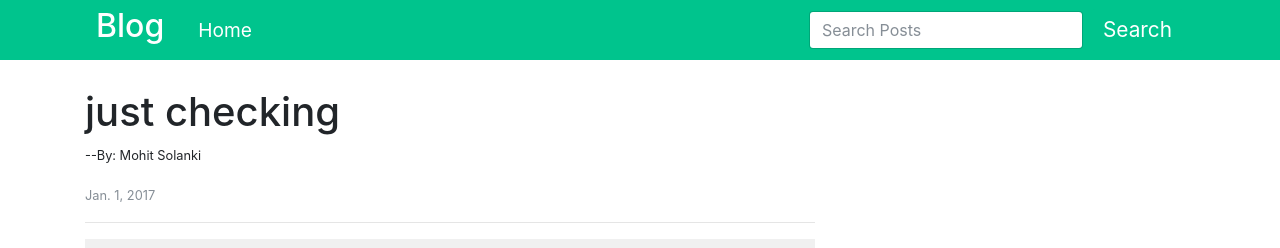
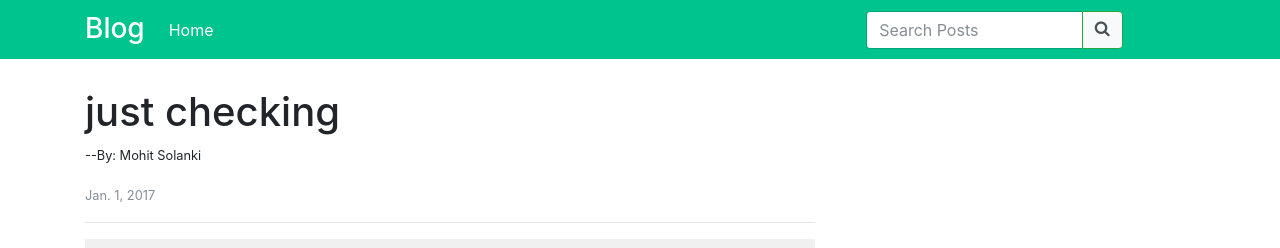
Before and after one commit to mohi7solanki/Django-Blog, a Django app: a page that uses posts/templates/posts/base.html in a window 1280 px wide. Shown: the top 248 px of the page. Run offline with Django 3.2, Linux system fonts and the light colour scheme; data comes from the database, SQL or seed files in the repository; both versions use the stored data as it was after the commit; some libraries are stand-ins or nearby versions.

Commit message:
minor fixes

```diff
--- a/posts/static/posts/css/hello.js
+++ /dev/null
@@ -1 +0,0 @@
-alert("Hello");
--- a/posts/static/posts/css/styles.css
+++ b/posts/static/posts/css/styles.css
@@ -4,9 +4,13 @@ color:#00c48d;
 
 body {
     padding-top: 90px;
-  }
+}
 
-.btn{
+.navbar{
+  background-color:#00c48d;
+}
+
+.btn:not(.danger){
 background-color:#00c48d;
 border:none;
 }
@@ -16,19 +20,13 @@ a:hover {
     text-decoration:none;
 }
 
-.btn:hover{
+.btn:hover:not(.danger){
 background-color:#00c48d;
 border:none;
 }
 
 a{
 color:white;
-}
-
-#search_button{
-color:white;
-font-size: 130%;
-
 }
 
 .page-link{
@@ -41,27 +39,6 @@ font-size: 130%;
   background-color: #00c48d;
 }
 
-.navbar {
-    background-color: #00c48d;
-    height: 60px;
-}
-
-.nav-link{
-  color: white;
-  position: relative;
-  left: 90px;
-  font-size: 120%;
-}
-
-.navbar-brand{
-  position: relative;
-  left: 80px;
-}
-
-.form-inline{
-  position: relative;
-  right: 80px;
-}
 
 img {
     width: 100%;
--- a/posts/templates/posts/base.html
+++ b/posts/templates/posts/base.html
@@ -8,6 +8,7 @@
     <link rel="stylesheet" href="https://maxcdn.bootstrapcdn.com/bootstrap/4.0.0-beta/css/bootstrap.min.css" integrity="sha384-/Y6pD6FV/Vv2HJnA6t+vslU6fwYXjCFtcEpHbNJ0lyAFsXTsjBbfaDjzALeQsN6M" crossorigin="anonymous">
     <link rel="stylesheet" href="{% static 'posts/css/styles.css' %}"/>
     <link rel="stylesheet" href="{% static 'posts/css/default.css' %}"/>
+    <link rel="stylesheet" href="https://maxcdn.bootstrapcdn.com/font-awesome/4.7.0/css/font-awesome.min.css"/>
     {% block head_extra %}{% endblock head_extra %}
 </head>
 <body>
@@ -20,7 +21,51 @@
   fjs.parentNode.insertBefore(js, fjs);
 }(document, 'script', 'facebook-jssdk'));</script>
 </div>
-<nav class="navbar fixed-top navbar-expand-lg navbar-light">
+
+<nav class="navbar navbar-expand-md fixed-top navbar-dark">
+    <div class="container">
+        <a class="navbar-brand" href="/"><span class="h3">Blog</span></a>
+      <button class="navbar-toggler" type="button" data-toggle="collapse" data-target="#navbarSupportedContent" aria-controls="navbarSupportedContent" aria-expanded="false" aria-label="Toggle navigation">
+        <span class="navbar-toggler-icon"></span>
+      </button>
+
+      <div class="collapse navbar-collapse" id="navbarSupportedContent">
+        <ul class="navbar-nav mr-auto">
+          <li class="nav-item active">
+            <a class="nav-link" href="#">Home <span class="sr-only">(current)</span></a>
+          </li>
+
+        </ul>
+        <form class="form-inline my-2 my-lg-0" method="get" action="/">
+            <div class="col-sm-10">
+                <div class="input-group">
+                  <input class="form-control mr-sm-0 border-right-0" type="text" name="q" placeholder="Search Posts" value="{{ request.GET.q }}" aria-label="Search" aria-describedby="basic-addon1">
+                  <span class="input-group-addon fa fa-search bg-light border border-success" id="basic-addon1"></span>
+              </div>
+          </div>
+        </form>
+      </div>
+  </div>
+</nav>
+
+
+<div class="container">
+        {% include 'posts/messages.html' %}
+        {% block content %}
+        {% endblock content %}
+</div>
+<script src="https://code.jquery.com/jquery-3.2.1.slim.min.js" integrity="sha384-KJ3o2DKtIkvYIK3UENzmM7KCkRr/rE9/Qpg6aAZGJwFDMVNA/GpGFF93hXpG5KkN" crossorigin="anonymous"></script>
+
+<script src="https://cdnjs.cloudflare.com/ajax/libs/popper.js/1.11.0/umd/popper.min.js" integrity="sha384-b/U6ypiBEHpOf/4+1nzFpr53nxSS+GLCkfwBdFNTxtclqqenISfwAzpKaMNFNmj4" crossorigin="anonymous"></script>
+
+<script src="https://maxcdn.bootstrapcdn.com/bootstrap/4.0.0-beta/js/bootstrap.min.js" integrity="sha384-h0AbiXch4ZDo7tp9hKZ4TsHbi047NrKGLO3SEJAg45jXxnGIfYzk4Si90RDIqNm1" crossorigin="anonymous"></script>
+
+<script src="{% static 'posts/css/highlight.pack.js' %}"></script>
+<script>hljs.initHighlightingOnLoad();</script>
+</body>
+</html>
+
+<!-- <nav class="navbar fixed-top navbar-expand-lg navbar-light">
   <a style="color: white" class="navbar-brand" href="/"><h2>Blog</h2></a>
   <button style="color: white" class="navbar-toggler" type="button" data-toggle="collapse" data-target="#navbarSupportedContent" aria-controls="navbarSupportedContent" aria-expanded="false" aria-label="Toggle navigation">
     <span style="color: white" class="navbar-toggler-icon"></span>
@@ -38,19 +83,4 @@
     </form>
 
   </div>
-</nav>
-<div class="container">
-        {% include 'posts/messages.html' %}
-        {% block content %}
-        {% endblock content %}
-</div>
-<script src="https://code.jquery.com/jquery-3.2.1.slim.min.js" integrity="sha384-KJ3o2DKtIkvYIK3UENzmM7KCkRr/rE9/Qpg6aAZGJwFDMVNA/GpGFF93hXpG5KkN" crossorigin="anonymous"></script>
-
-<script src="https://cdnjs.cloudflare.com/ajax/libs/popper.js/1.11.0/umd/popper.min.js" integrity="sha384-b/U6ypiBEHpOf/4+1nzFpr53nxSS+GLCkfwBdFNTxtclqqenISfwAzpKaMNFNmj4" crossorigin="anonymous"></script>
-
-<script src="https://maxcdn.bootstrapcdn.com/bootstrap/4.0.0-beta/js/bootstrap.min.js" integrity="sha384-h0AbiXch4ZDo7tp9hKZ4TsHbi047NrKGLO3SEJAg45jXxnGIfYzk4Si90RDIqNm1" crossorigin="anonymous"></script>
-
-<script src="{% static 'posts/css/highlight.pack.js' %}"></script>
-<script>hljs.initHighlightingOnLoad();</script>
-</body>
-</html>
+</nav> -->
--- a/posts/templates/posts/confirm_delete.html
+++ b/posts/templates/posts/confirm_delete.html
@@ -7,8 +7,8 @@
 {% block content %}
     <form action="" method="post">
         {% csrf_token %}
-        <p class="lead">Are you sure you want to delete {{ post }} ?</p>
-        <input type="submit" value="Confirm" class="btn btn-warning">
-        <a class="btn btn-default" style="color:black" href="{% url 'posts:index' %}">Cancel</a>
+        <p class="h1">Are you sure you want to delete "{{ post }}" ?</p>
+        <input type="submit" value="Confirm" class="danger btn btn-danger active text-white mt-3">
+        <a class="btn btn-default text-white mt-3 ml-3" style="color:black" href="{% url 'posts:index' %}">Cancel</a>
     </form>
 {% endblock content %}
--- a/posts/views.py
+++ b/posts/views.py
@@ -59,7 +59,7 @@ def post_create(request):
         messages.success(request, 'Post added succesfully!')
         return HttpResponseRedirect(reverse('posts:index'))
     context = {
-        'form':form,
+        'form': form,
     }
     return render(request, 'posts/form.html', context)
 
```
Also changed, not shown: db.sqlite3.
